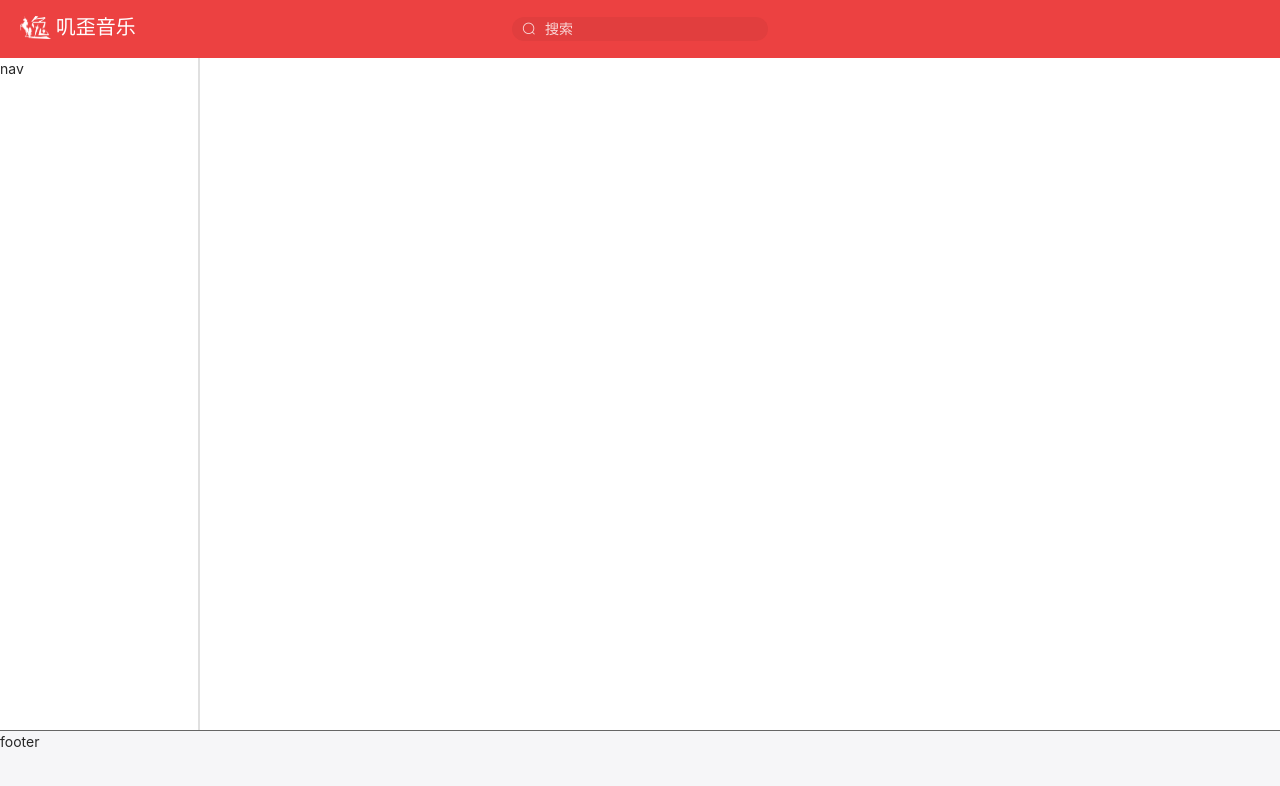
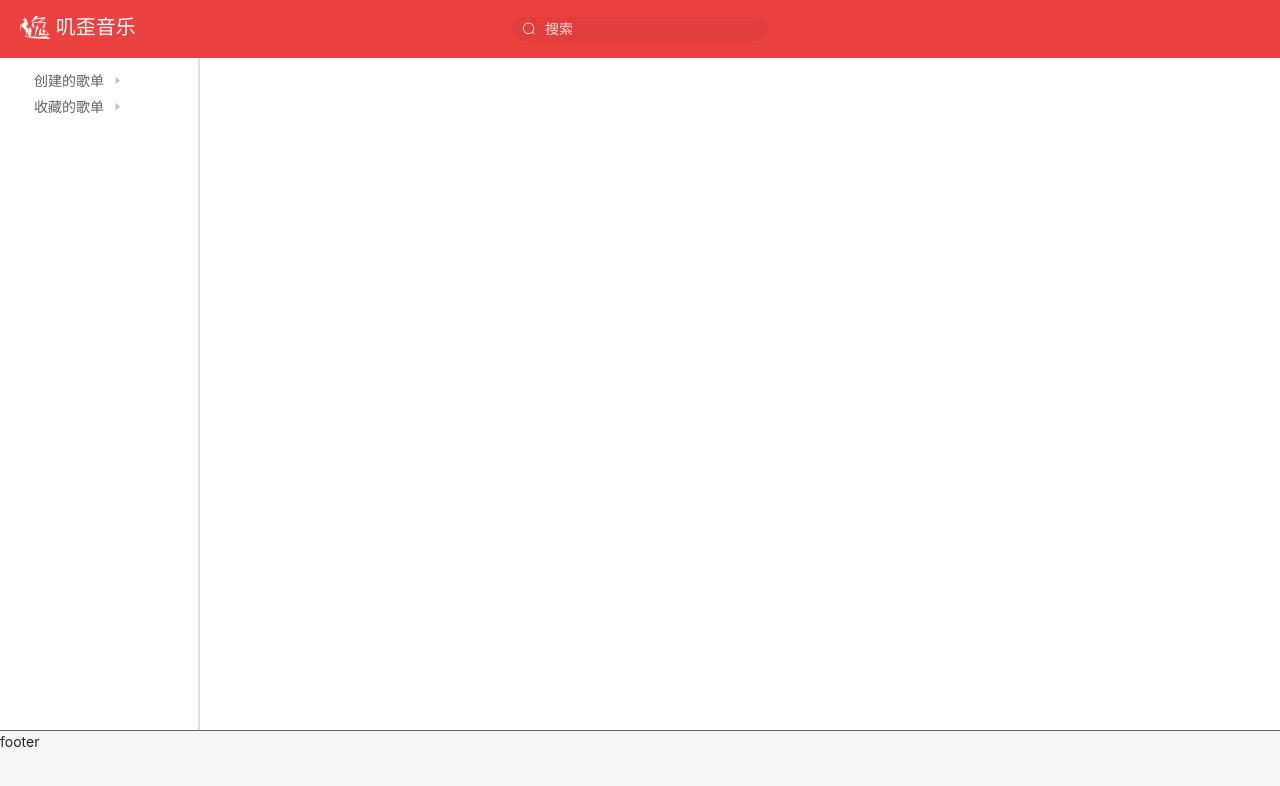
Before and after one commit to Zhang-JiaYi-0322/vue-music, a Vue app: page / in a window 1280 px wide. Before the commit this address had no page. Shown: the top 786 px of the page. Built offline with nearby package versions, Linux system fonts and the light colour scheme.

Commit message:
修复较小窗口下页面丢失滚动条的问题

```diff
--- a/public/index.html
+++ b/public/index.html
@@ -15,6 +15,8 @@
     body {
       margin: 0 auto;
       padding: 0;
+      /* min-width: 1390px; */
+      /* min-height: 685px; */
     }
 
     .el-tabs__item {
@@ -22,7 +24,7 @@
       color: black !important;
     }
 
-    .el-tabs__header{
+    .el-tabs__header {
       margin: 0 !important;
     }
 
@@ -47,6 +49,12 @@
       background-color: rgb(236, 65, 65) !important;
       color: rgb(230, 230, 230) !important;
     }
+
+    .el-tree-node__content>.el-tree-node__expand-icon {
+      position: relative;
+      left: 95px;
+    }
+
   </style>
 </head>
 
--- a/src/App/App.vue
+++ b/src/App/App.vue
@@ -12,9 +12,17 @@
     </header>
     <!-- 内容部分 -->
     <div class="container">
-      <nav>nav</nav>
+      <nav>
+        <el-tree
+          :data="navData"
+          :props="defaultProps"
+          @node-click="handleNodeClick"
+        ></el-tree>
+      </nav>
       <article>
-        <router-view></router-view>
+        <el-scrollbar class="scrollBar" style="height: 100%, width:100%">
+          <router-view class="content"></router-view>
+        </el-scrollbar>
       </article>
     </div>
     <!-- 底部播放器 -->
--- a/src/App/index.css
+++ b/src/App/index.css
@@ -39,12 +39,20 @@
 }
 .pageContainer .container nav {
   width: 200px;
+  min-width: 200px;
   height: 100%;
   border-right: 2px solid #e0e0e0;
+  padding: 10px 10px 0 10px;
+  box-sizing: border-box;
 }
 .pageContainer .container article {
   flex: 1;
   height: 100%;
+  overflow: auto;
+}
+.pageContainer .container article .content {
+  min-width: 1196px;
+  min-height: 556px;
 }
 .pageContainer footer {
   height: 70px;
--- a/src/App/index.js
+++ b/src/App/index.js
@@ -3,7 +3,20 @@ import search from "../components/searchBar/searchBar.vue";
 export default {
   name: "App",
   data() {
-    return {};
+    return {
+      navData: [
+        {
+          label: "创建的歌单", children: [
+            { label: "我喜欢的音乐" }
+          ]
+        },
+        {
+          label: "收藏的歌单", children: [{
+            label: "暂无歌单"
+          }]
+        }
+      ]
+    };
   },
   methods: {},
   components: {
--- a/src/App/index.less
+++ b/src/App/index.less
@@ -1,33 +1,33 @@
 .pageContainer {
-    display: flex;
-    flex-direction: column;
+  display        : flex;
+  flex-direction : column;
   justify-content: space-between;
-    height: 100vh;
-    width: 100vw;
+  height         : 100vh;
+  width          : 100vw;
 
   header {
-      position: relative;
-      height: 58px;
-      line-height: 58px;
+    position        : relative;
+    height          : 58px;
+    line-height     : 58px;
     background-color: rgb(236, 65, 65);
-      padding-left: 20px;
+    padding-left    : 20px;
 
     .logo {
-        height: 58px;
+      height     : 58px;
       line-height: 58px;
 
       img {
-          height: 40%;
+        height        : 40%;
         vertical-align: middle;
-          margin-right: 5px;
-          transform: translateY(-3px);
+        margin-right  : 5px;
+        transform     : translateY(-3px);
       }
 
       span {
-          height: 20px;
+        height     : 20px;
         line-height: 20px;
-          font-size: 20px;
-          color: #fff;
+        font-size  : 20px;
+        color      : #fff;
       }
     }
 
@@ -37,27 +37,35 @@
   }
 
   .container {
-      flex: 1;
-      display: flex;
+    flex            : 1;
+    display         : flex;
     background-color: rgb(255, 255, 255);
-      overflow: hidden;
+    overflow        : hidden;
 
     nav {
-        width: 200px;
-        height: 100%;
+      width       : 200px;
+      min-width   : 200px;
+      height      : 100%;
       border-right: 2px solid rgb(224, 224, 224);
+      padding     : 10px 10px 0 10px;
+      box-sizing  : border-box;
     }
 
     article {
-        flex: 1;
-        height: 100%;
-        // overflow: hidden;
+      flex    : 1;
+      height  : 100%;
+      overflow: auto;
+
+      .content {
+        min-width : 1196px;
+        min-height: 556px;
+      }
     }
   }
 
   footer {
-      height: 70px;
+    height          : 70px;
     background-color: rgb(246, 246, 248);
-      border-top: 1px solid #666;
+    border-top      : 1px solid #666;
   }
 }
--- a/src/components/mainFrame/searchResult/index.css
+++ b/src/components/mainFrame/searchResult/index.css
@@ -4,7 +4,7 @@
 }
 .searchResult {
   height: 100%;
-  overflow-x: hidden;
+  width: 100%;
 }
 .searchResult h4 {
   padding-left: 30px;
--- a/src/components/mainFrame/searchResult/index.less
+++ b/src/components/mainFrame/searchResult/index.less
@@ -4,7 +4,8 @@
   }
   .searchResult {
     height: 100%;
-    overflow-x: hidden;
+    width: 100%;
+    // overflow-x: hidden;
     //   overflow-y: scroll;
     h4 {
       padding-left: 30px;
--- a/src/components/mainFrame/searchResult/searchResult.vue
+++ b/src/components/mainFrame/searchResult/searchResult.vue
@@ -1,6 +1,6 @@
 <template>
   <div class="searchResult">
-    <el-scrollbar class="scrollBar" style="height: 100%">
+    <!-- <el-scrollbar class="scrollBar" style="height: 100%"> -->
     <!-- 搜索结果 -->
     <h4 v-if="onLoad">找到{{ count || 0 }}个结果</h4>
     <!-- 单曲 / 歌手 / 专辑 / 歌单 -->
@@ -203,7 +203,7 @@
         ></el-pagination>
       </el-tab-pane>
     </el-tabs>
-    </el-scrollbar>
+    <!-- </el-scrollbar> -->
   </div>
 </template>
 
--- a/src/main.js
+++ b/src/main.js
@@ -1,6 +1,6 @@
 import { createApp } from 'vue';
 import axios from "axios";
-import { ElButton, ElScrollbar, ElTabs, ElTabPane, ElTable, ElLoading, ElTableColumn, ElPagination } from 'element-plus';
+import { ElButton, ElScrollbar, ElTabs, ElTabPane, ElTable, ElLoading, ElTableColumn, ElPagination, ElTree } from 'element-plus';
 import 'element-plus/lib/theme-chalk/index.css';
 import App from './App/App.vue';
 
@@ -20,5 +20,6 @@ app.component(ElTabPane.name, ElTabPane);
 app.component(ElTable.name, ElTable);
 app.component(ElTableColumn.name, ElTableColumn);
 app.component(ElPagination.name, ElPagination);
+app.component(ElTree.name, ElTree);
 
 app.mount('#app');
```
Lines whose indentation alone changed are shown as unchanged.
